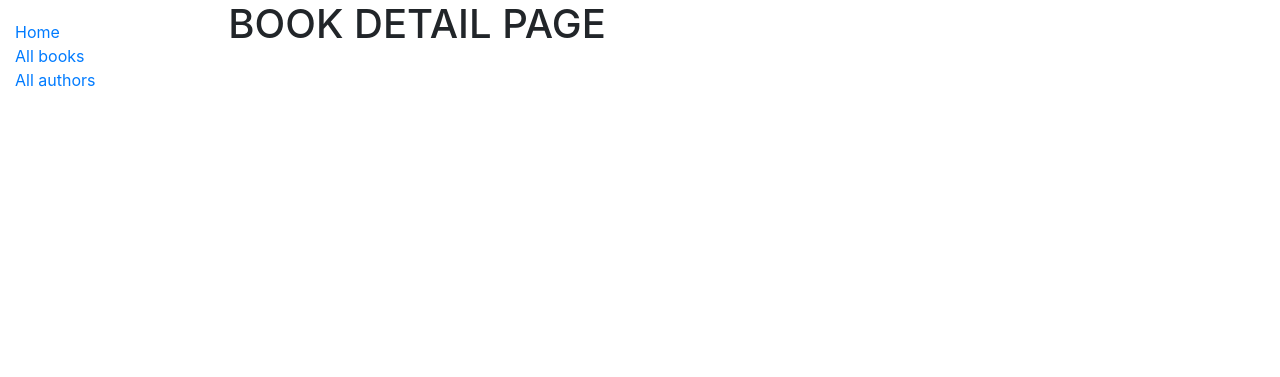
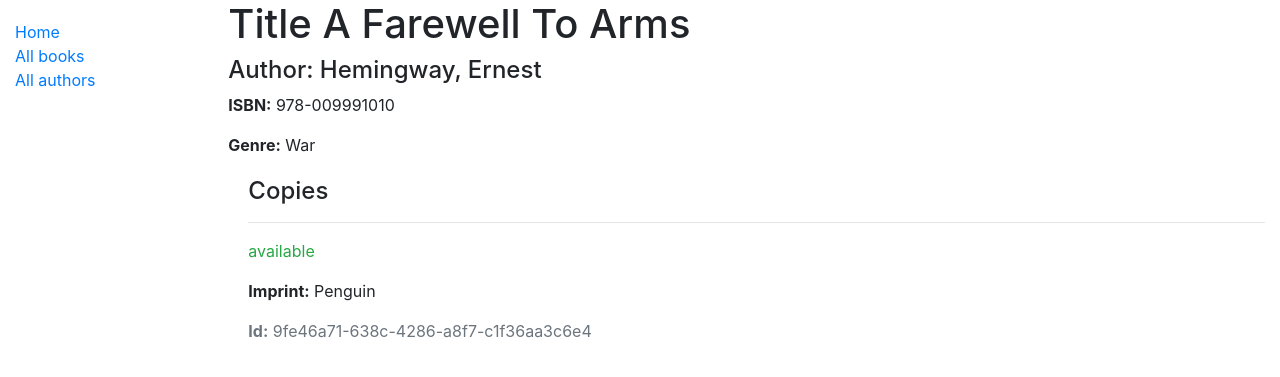
Before and after one commit to melvolio01/django-library, a Django app: page /catalogue/book/2 in a window 1280 px wide. Shown: the top 377 px of the page. Run offline with Django 3.2, Linux system fonts and the light colour scheme; data comes from the database, SQL or seed files in the repository.

Commit message:
Updating book_detail page

```diff
--- a/catalogue/templates/base_generic.html
+++ b/catalogue/templates/base_generic.html
@@ -16,7 +16,7 @@
       {% block sidebar %}
         <ul class="sidebar-nav">
           <li><a href="{% url 'index' %}">Home</a></li>
-          <li><a href="">All books</a></li>
+          <li><a href="{% url 'books' %}">All books</a></li>
           <li><a href="">All authors</a></li>
         </ul>
      {% endblock %}
--- a/catalogue/templates/catalogue/book_detail.html
+++ b/catalogue/templates/catalogue/book_detail.html
@@ -1,4 +1,23 @@
 {% extends 'base_generic.html' %}
 {% block content %}
-<h1>BOOK DETAIL PAGE</h1>
+  <h1>Title {{ book.title }}</h1>
+    <h4>Author: {{ book.author }}</h4>
+    <p><strong>ISBN:</strong> {{ book.isbn }}</p>
+    <p><strong>Genre:</strong> {{ book.genre.all|join:", " }}</p>
+
+    <div style="margin-left:20px;margin-top:20px">
+    <h4>Copies</h4>
+
+    {% for copy in book.bookinstance_set.all %}
+      <hr>
+      <p class="{% if copy.status == 'a' %}text-success{% elif copy.status == 'm' %}text-danger{% else %}text-warning{% endif %}">
+        {{ copy.get_status_display }}
+      </p>
+      {% if copy.status != 'a' %}
+        <p><strong>Due to be returned:</strong> {{ copy.due_back }}</p>
+      {% endif %}
+      <p><strong>Imprint:</strong> {{ copy.imprint }}</p>
+      <p class="text-muted"><strong>Id:</strong> {{ copy.id }}</p>
+    {% endfor %}
+  </div>
 {% endblock %}
```
